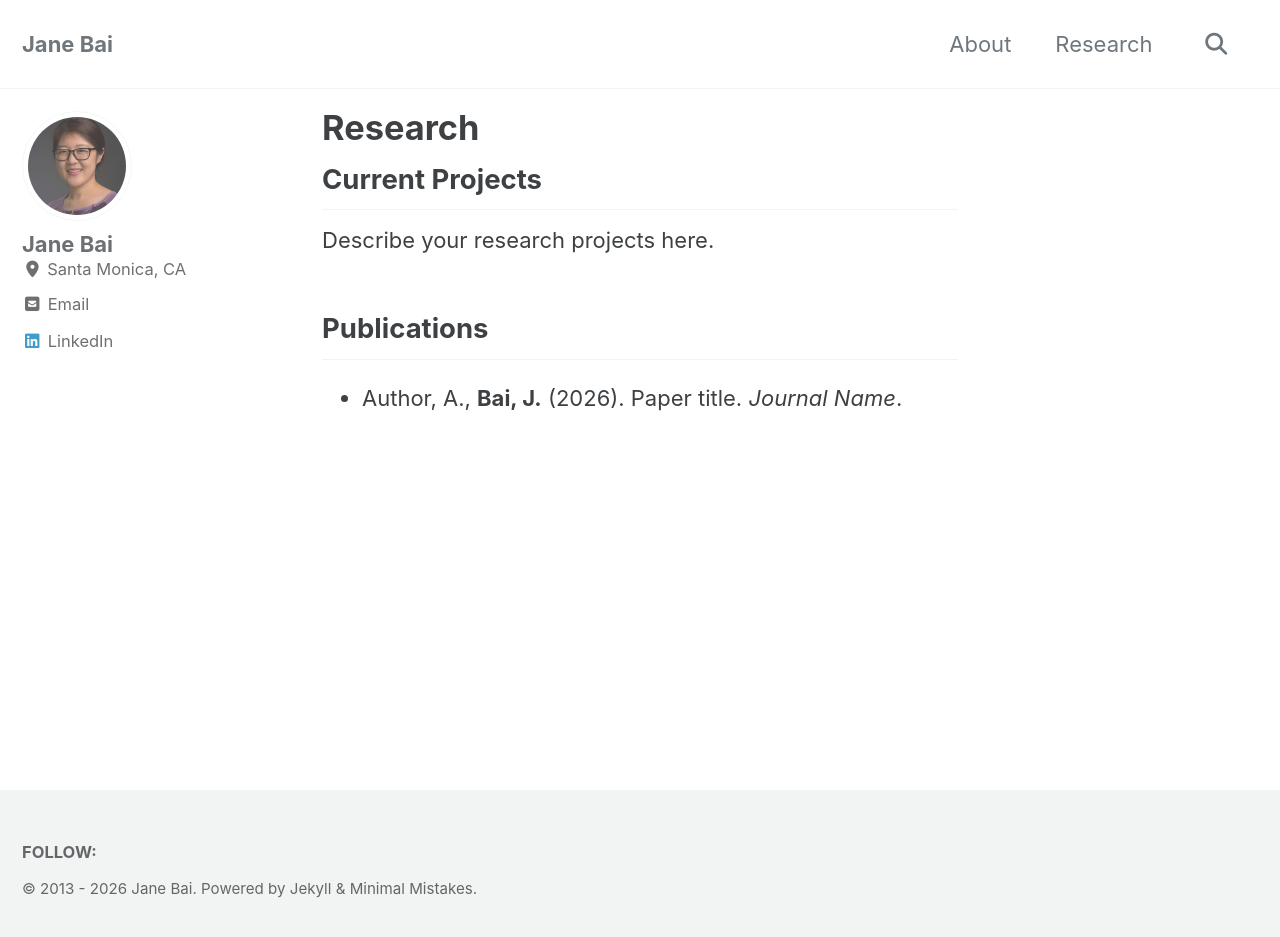
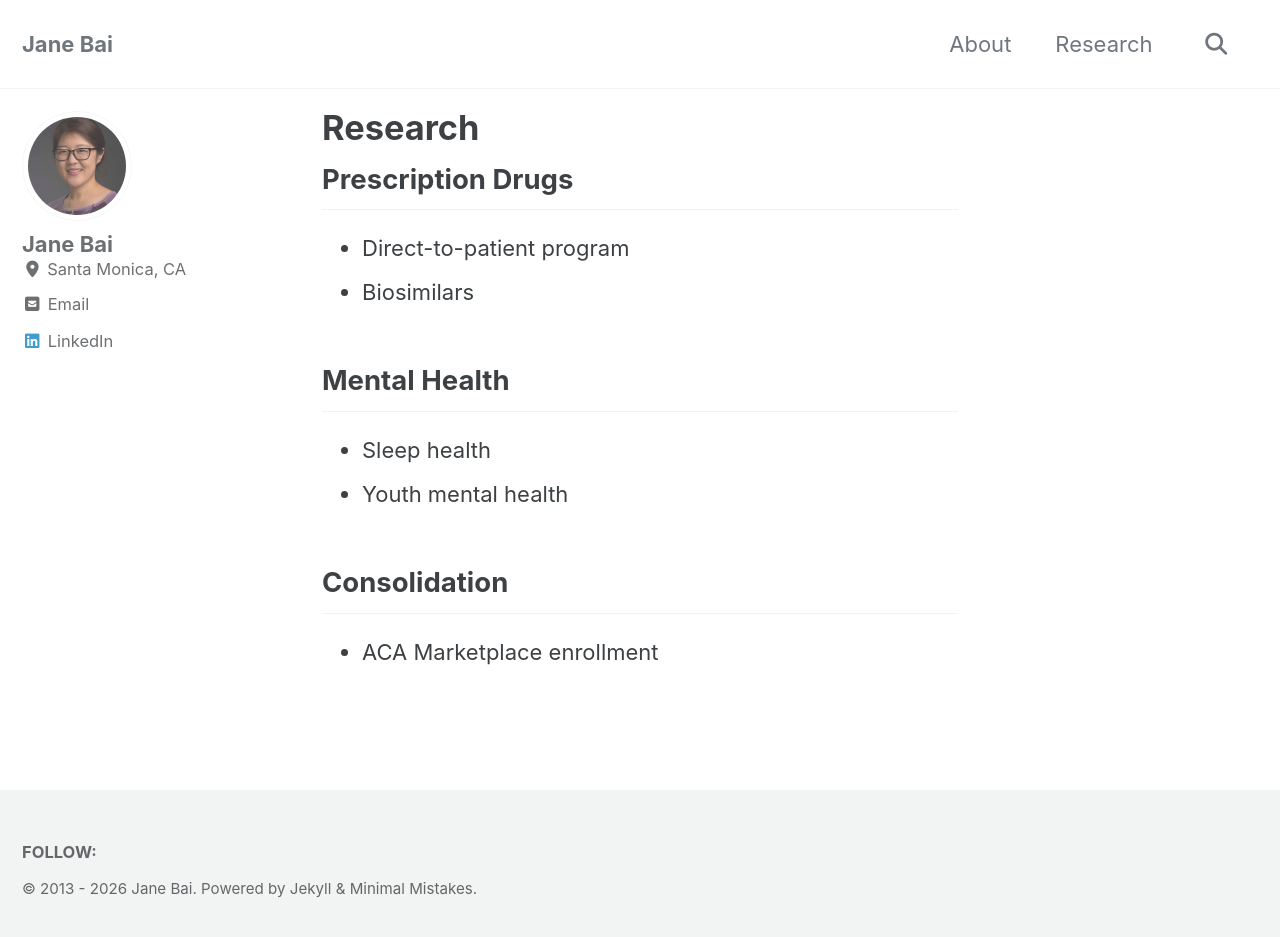
Before and after one commit to janebai2016-arch/janebai2016-arch.github.io, a Jekyll site: the page built from _pages/research.md, in a window 1280 px wide and 945 px high. Shown: the top 937 px of the window. Built offline with Jekyll 4.4.1, drawn with Linux system fonts in a browser that asks for light colours; cached includes are drawn as plain includes.

Commit message:
Add research areas: prescription drugs, mental health, consolidation
Co-Authored-By: Claude Fable 5 <noreply@anthropic.com>
Claude-Session: https://claude.ai/code/session_01WjgZsSNACdC3CDMxoUUGMg

```diff
--- a/_pages/research.md
+++ b/_pages/research.md
@@ -5,10 +5,16 @@ permalink: /research/
 author_profile: true
 ---
 
-## Current Projects
+## Prescription Drugs
 
-Describe your research projects here.
+- Direct-to-patient program
+- Biosimilars
 
-## Publications
+## Mental Health
 
-- Author, A., **Bai, J.** (2026). Paper title. *Journal Name*.
+- Sleep health
+- Youth mental health
+
+## Consolidation
+
+- ACA Marketplace enrollment
```
